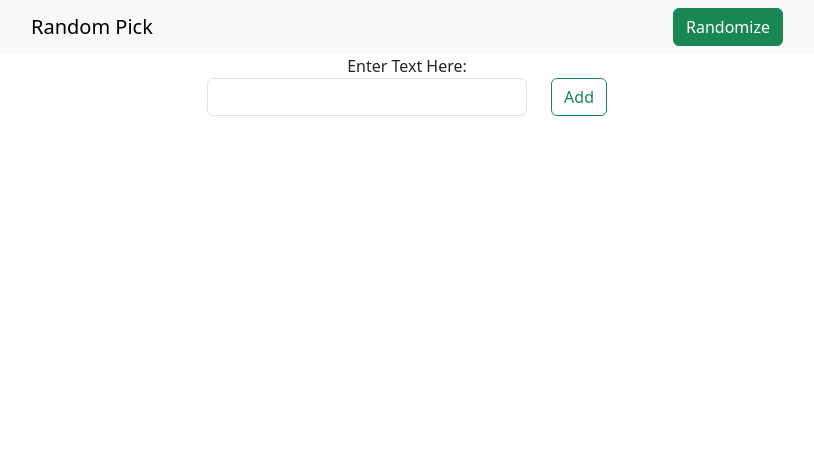
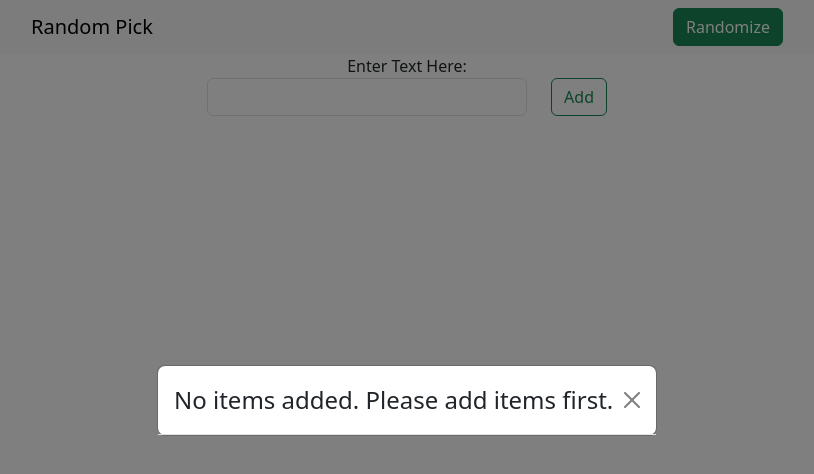
Before and after one commit to satele99/random-pick, a React (Create React App) app in the folder randomjs/: page / in a window 1280 px wide. Both pictures are taken after a click on the button "Randomize". Shown: the top 474 px of the page, without its empty margins (233-1047 px from the left). Built offline with nearby package versions, Linux system fonts and the light colour scheme.

Commit message:
random generator added

```diff
--- a/randomjs/package.json
+++ b/randomjs/package.json
@@ -9,6 +9,7 @@
     "bootstrap": "^5.3.0",
     "bootstrap-icons": "^1.10.5",
     "react": "^18.2.0",
+    "react-bootstrap": "^2.8.0",
     "react-dom": "^18.2.0",
     "react-scripts": "5.0.1",
     "web-vitals": "^2.1.4"
--- a/randomjs/src/App.js
+++ b/randomjs/src/App.js
@@ -2,10 +2,14 @@ import './App.css';
 import Navbar from './components/Navbar';
 import Inputs from './components/Inputs'
 import { useState } from 'react';
+import Popup from './components/Modal';
 
 function App() {
   const [text, setText] = useState('');
   const [task, setTask] = useState([]);
+  const [random, setRandom] = useState('No items added. Please add items first.')
+
+  const [modal, setModal] = useState(false)
 
   const submit = (e) => {
     e.preventDefault();
@@ -20,10 +24,25 @@ function App() {
     updateTask.splice(index, 1)
     setTask(updateTask);
   }
-  // onSubmit I want to take the text and create a new task.
+
+  const getRandomElement = (arr) => {
+    if(arr.length < 1){
+      return
+    }
+    const randomIndex = Math.floor(Math.random() * arr.length)
+    let selection = arr[randomIndex]
+    setRandom(selection)
+  }
+
+  const toggleModal = () => {
+    setModal(!modal)
+    getRandomElement(task)
+  }
+
+
   return (
     <div className="App">
-      <Navbar/>
+      <Navbar toggle={()=> {toggleModal()}}/>
       <form onSubmit={submit}>
         <label for="text_input">Enter Text Here:</label>
         <div className='format'>
@@ -38,6 +57,7 @@ function App() {
           ))
         }
       </section>
+      <Popup open={modal} close={()=> {toggleModal()}} text={random}/>
     </div>
   );
 }
--- /dev/null
+++ b/randomjs/src/components/Modal.jsx
@@ -0,0 +1,11 @@
+import Modal from 'react-bootstrap/Modal';
+
+export default function Popup(props){
+    return (
+        <Modal show={props.open} onHide={props.close} animation={true} centered>
+            <Modal.Header closeButton>
+                <Modal.Title style={{textAlign: 'center'}}>{props.text}</Modal.Title>
+            </Modal.Header>
+        </Modal>
+    )
+}
--- a/randomjs/src/components/Navbar.jsx
+++ b/randomjs/src/components/Navbar.jsx
@@ -4,7 +4,7 @@ export default function Navbar(props) {
             <div className="container-fluid" style={{justifyContent: 'space-around'}}>
                 <span className="navbar-brand mb-0 h1">Random Pick</span>
                 <span>
-                    <button className="btn btn-success" >Randomize</button>
+                    <button onClick={props.toggle} className="btn btn-success" >Randomize</button>
                 </span>
             </div>
         </nav>
```
Also changed, not shown: 1 other file (tests, documents, lock files or other folders).
